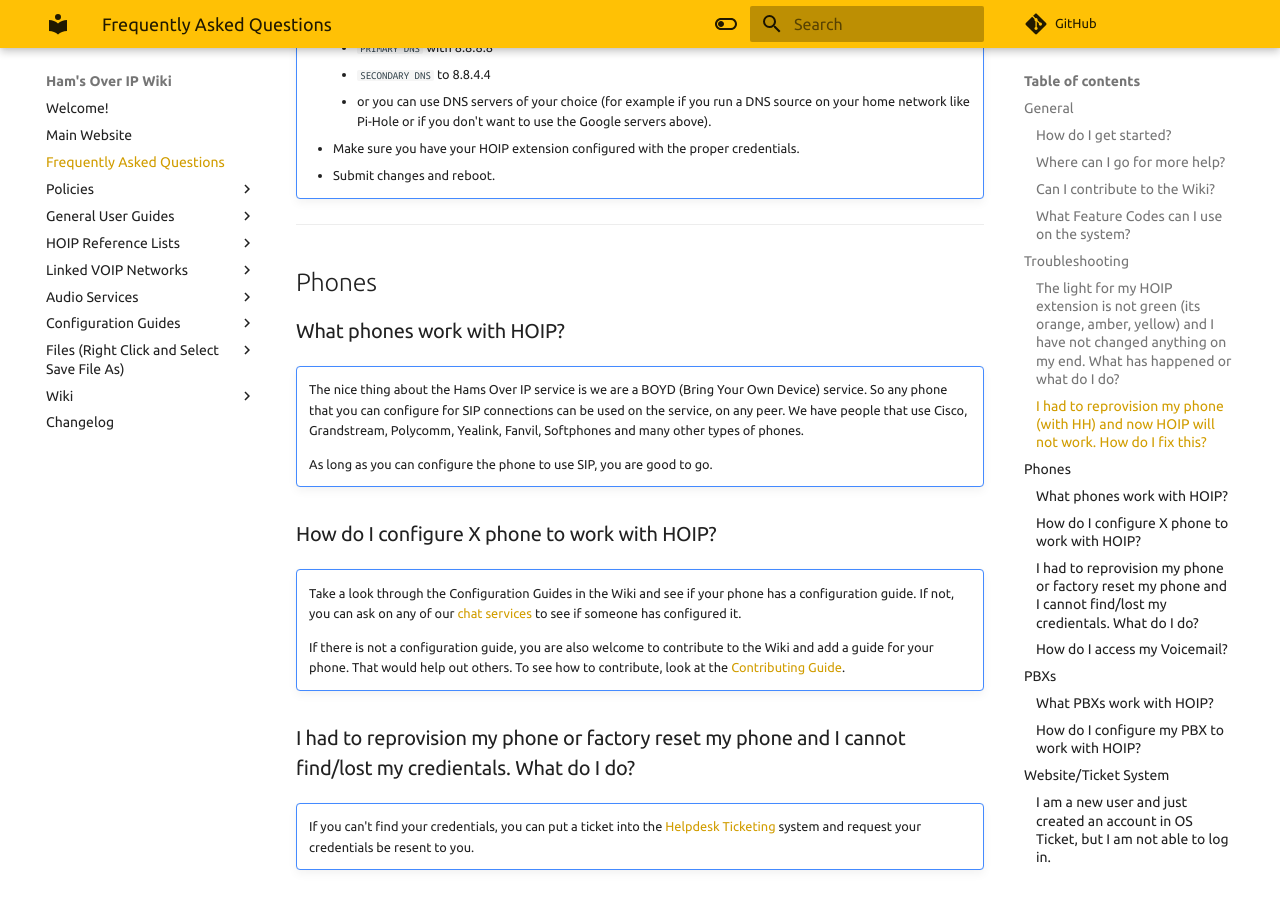
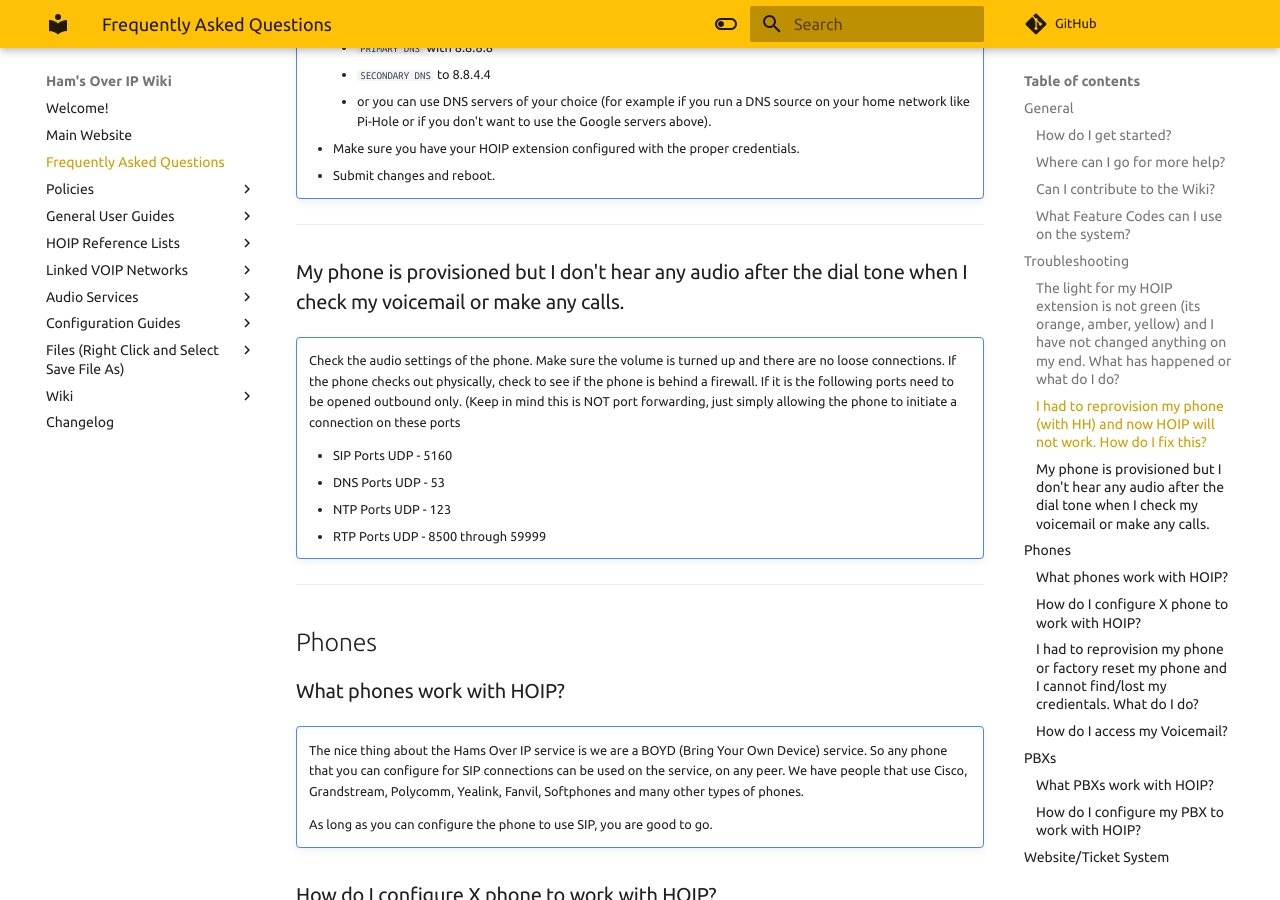
Before and after one commit to hamsoverip/wiki, an MkDocs documentation site: the page built from docs/General/user_guides/faq.md, in a window 1280 px wide and 900 px high, scrolled down 2271 px. Built offline with MkDocs 1.6.1 and Material for MkDocs 9.7.7, drawn with Linux system fonts in a browser that asks for light colours; comment, search, counter and statistics services are not loaded.

Commit message:
Update faq.md

```diff
--- a/docs/General/user_guides/faq.md
+++ b/docs/General/user_guides/faq.md
@@ -84,6 +84,17 @@ This is a long document, so to the right side of this page is a Table of Content
 
 <hr />
 
+### My phone is provisioned but I don't hear any audio after the dial tone when I check my voicemail or make any calls.
+
+!!! note ""
+    Check the audio settings of the phone. Make sure the volume is turned up and there are no loose connections. If the phone checks out physically, check to see if the phone is behind a firewall. If it is the following ports need to be opened outbound only. (Keep in mind this is NOT port forwarding, just simply allowing the phone to initiate a connection on these ports
+
+    * SIP Ports UDP - 5160
+    * DNS Ports UDP - 53
+    * NTP Ports UDP - 123
+    * RTP Ports UDP - 8500 through 59999
+<hr />
+
 ## Phones
 
 ### What phones work with HOIP?
```
